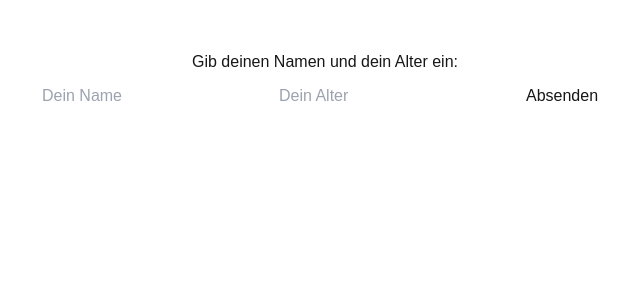
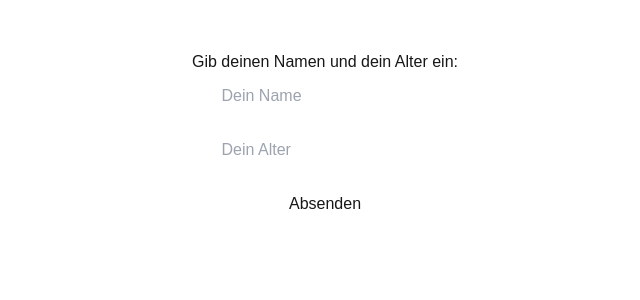
Before and after one commit to DashFreeze/ai-transperancy, a Next.js app: page / in a window 1280 px wide. Shown: the top 300 px of the page, without its empty margins (315-955 px from the left). Built offline with nearby package versions, Linux system fonts and the light colour scheme.

Commit message:
layot change

```diff
--- a/app/page.tsx
+++ b/app/page.tsx
@@ -10,7 +10,8 @@ export default function Home() {
     const handleSubmit = (e: { preventDefault: () => void; }) => {
         e.preventDefault();
         if (name && age) {
-            router.push('/question');
+            alert(`Hallo, ${name}! Du bist ${age} Jahre alt.`);
+            router.push('/nextpage'); // Ersetzen Sie '/nextpage' durch den tatsächlichen Pfad der nächsten Seite
         } else {
             alert('Bitte füllen Sie sowohl den Namen als auch das Alter aus.');
         }
@@ -19,25 +20,27 @@ export default function Home() {
     return (
         <div style={{ textAlign: 'center', marginTop: '50px' }}>
             <h1>Gib deinen Namen und dein Alter ein:</h1>
-            <form onSubmit={handleSubmit}>
+            <div className='form flex-direction-column'>
+                <form onSubmit={handleSubmit} style={{ display: 'flex', flexDirection: 'column', alignItems: 'center' }}>
                     <input
                         type="text"
                         placeholder="Dein Name"
                         value={name}
                         onChange={(e) => setName(e.target.value)}
-                    style={{ padding: '10px', fontSize: '16px' }}
+                        style={{ padding: '10px', fontSize: '16px', marginBottom: '10px' }}
                     />
                     <input
                         type="number"
                         placeholder="Dein Alter"
                         value={age}
                         onChange={(e) => setAge(e.target.value)}
-                    style={{ padding: '10px', fontSize: '16px', marginLeft: '10px' }}
+                        style={{ padding: '10px', fontSize: '16px', marginBottom: '10px' }}
                     />
-                <button type="submit" style={{ marginLeft: '10px', padding: '10px 20px' }}>
+                    <button type="submit" style={{ padding: '10px 20px' }}>
                         Absenden
                     </button>
                 </form>
             </div>
+        </div>
     );
 }
```
Lines whose indentation alone changed are shown as unchanged.
